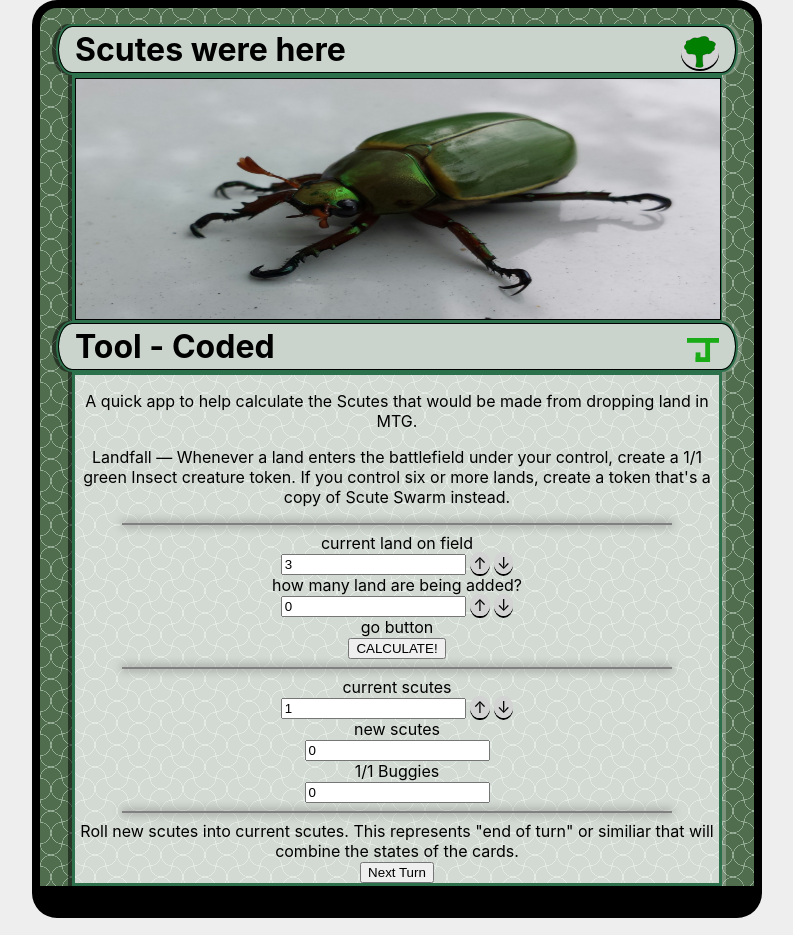
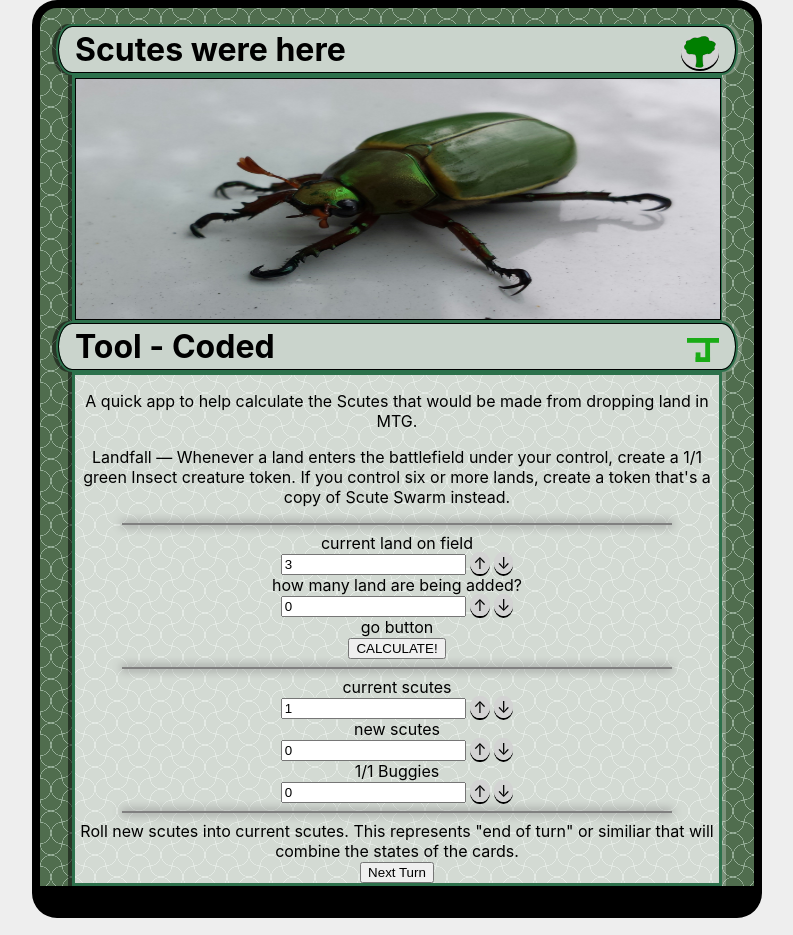
Before and after one commit to Schoony415/ScuteStorm, a React (Create React App) app: page / in a window 1280 px wide. Shown: the top 935 px of the page, without its empty margins (243-1036 px from the left). Built offline with nearby package versions, Linux system fonts and the light colour scheme.

Commit message:
up down buttons

```diff
--- a/src/App.tsx
+++ b/src/App.tsx
@@ -15,11 +15,34 @@
   const [currentLands, setCurrentLands] = useState(3);
   const [landsHittingTheField, setLandsHittingTheField] = useState(0)
 
+  // -----
+  let currentLandsHandler = (newValue:number) => {
+    if(newValue < 0){return}
+    setCurrentLands(newValue)
+  }
+
+  let landsHittingTheFieldHandler = (newValue:number) => {
+    if(newValue < 0){return}
+    setLandsHittingTheField(newValue)
+  }
+
+  // -----
   let initialScutesHandler = (newValue:number)=>{
     if(newValue < 0){return}
     setInitialScutes(newValue)
   }
 
+  let extraScutesHandler = (newValue:number)=>{
+    if(newValue < 0){return}
+    setExtraScutes(newValue)
+  }
+
+  let buggersHandler = (newValue:number)=>{
+    if(newValue < 0){return}
+    setBuggers(newValue)
+  }
+
+  // -----
   let calculateHandler = () => {
 
     const newTotalLands = currentLands + landsHittingTheField;
@@ -41,20 +64,7 @@
     setExtraScutes(0)
   }
 
-
-
-
-  let currentLandsHandler = (newValue:number) => {
-    if(newValue < 0){return}
-    setCurrentLands(newValue)
-  }
-
-  let landsHittingTheFieldHandler = (newValue:number) => {
-    if(newValue < 0){return}
-    setLandsHittingTheField(newValue)
-  }
-
-
+  // -----
   return (
     <div className="App">
       <div className="Card">
@@ -86,9 +96,9 @@
         <div>current scutes</div>
         <NumBox value={initialScutes} onChange={initialScutesHandler}/>
         <div>new scutes</div>
-        <NumBox value={extraScutes} readonly/>
+        <NumBox value={extraScutes} onChange={extraScutesHandler}/>
         <div>1/1 Buggies</div>
-        <NumBox value={buggers} readonly/>
+        <NumBox value={buggers} onChange={buggersHandler}/>
 
         <hr/>
 
```
Also changed, not shown: 1 other file (tests, documents, lock files or other folders).
